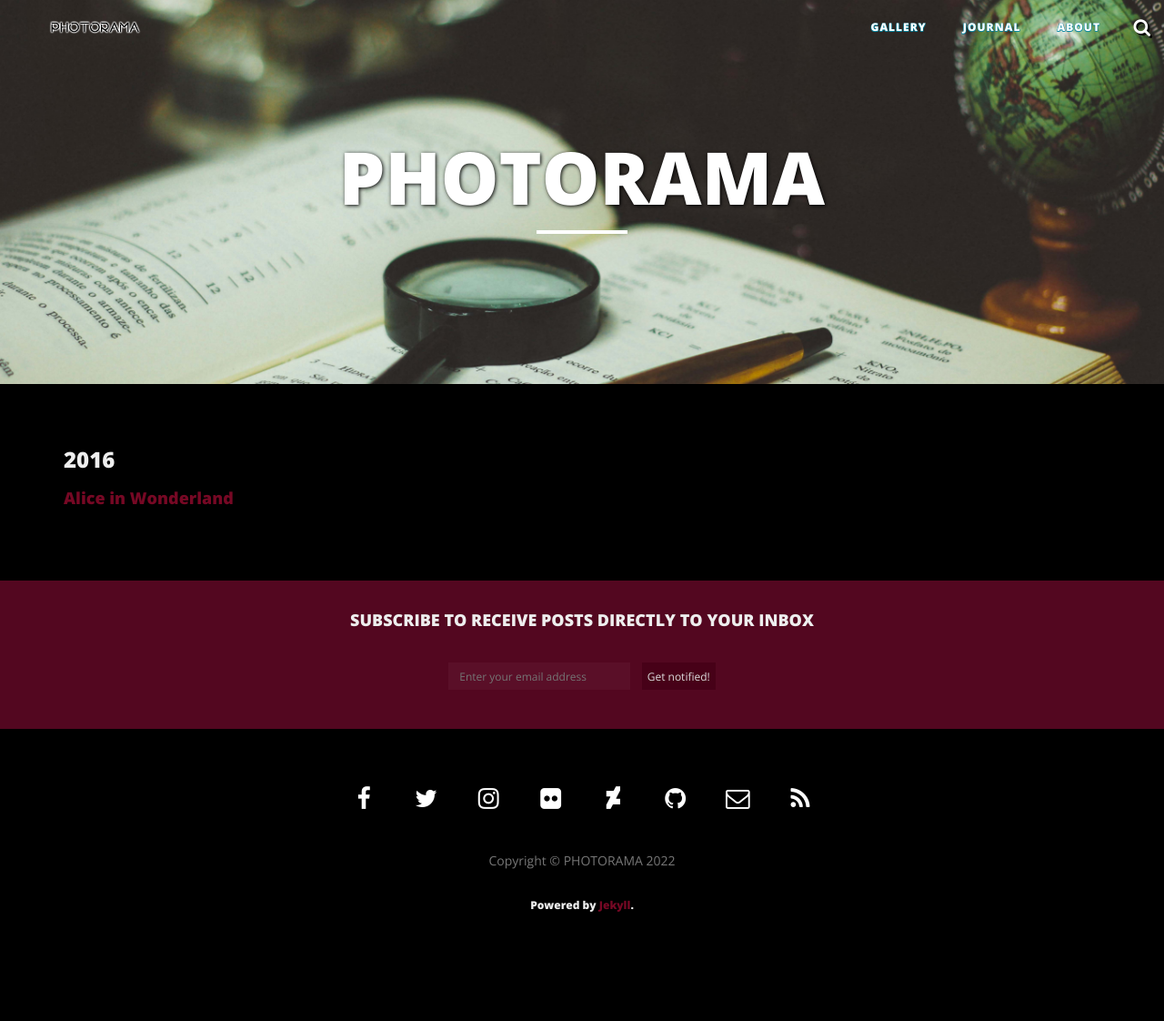
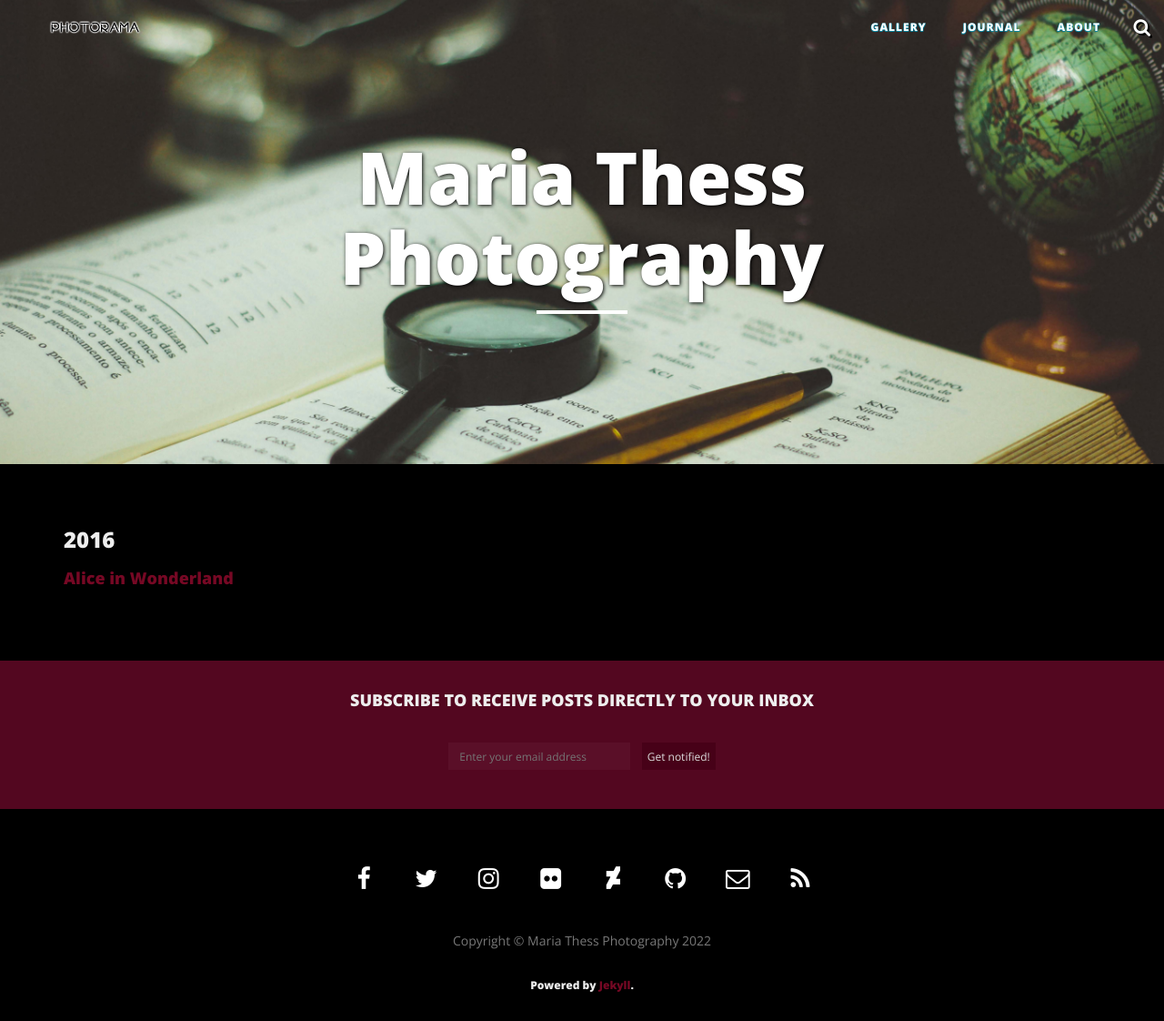
Before and after one commit to sunbliss/photorama, a Jekyll site: the page built from journal/category/cat01.md, in a window 1280 px wide. Shown: the whole page at 91% size. Built offline with Jekyll 4.4.1, drawn with Linux system fonts in a browser that asks for light colours; nearby versions of some CDN libraries; before the commit the page ends 1034 px from its top, so only the background shows below that.

Commit message:
Modified front end variables

```diff
--- a/_config.yml
+++ b/_config.yml
@@ -1,12 +1,12 @@
 # Site settings
-title: PHOTORAMA
-email: ""
+title: Maria Thess Photography
+email: "mariatheresapaz@gmail.com"
 description: "Photo Journal"
-url: "https://sunbliss.github.io"
-baseurl: "/photorama"
-facebook_username: ""
+url: "https://milobyte.github.io"
+baseurl: "/mariathessphoto"
+facebook_username: "mariethessphotographie/"
 twitter_username: ""
-instagram_username: ""
+instagram_username: "mariethess_paz/"
 github_username:  ""
 deviantart_username: ""
 flickr_username: ""
@@ -15,7 +15,7 @@ share: true
 
 # Owner/author information
 owner:
-  name:   photorama
+  name:   milobyte
   avatar: avatar.png
   favicon: favicon.ico
   info: photography website template
@@ -33,9 +33,9 @@ comments :
 
 # Internal nav
 nav:
-  - GALLERY: "https://sunbliss.github.io/photorama/gallery/"
-  - JOURNAL: "https://sunbliss.github.io/photorama/journal/"
-  - ABOUT: "https://sunbliss.github.io/photorama/about/"
+  - GALLERY: "https://milobyte.github.io/mariathessphoto/gallery/"
+  - JOURNAL: "https://milobyte.github.io/mariathessphoto/journal/"
+  - ABOUT: "https://milobyte.github.io/mariathessphoto/about/"
 
 # All translation keys
 translations:
```
